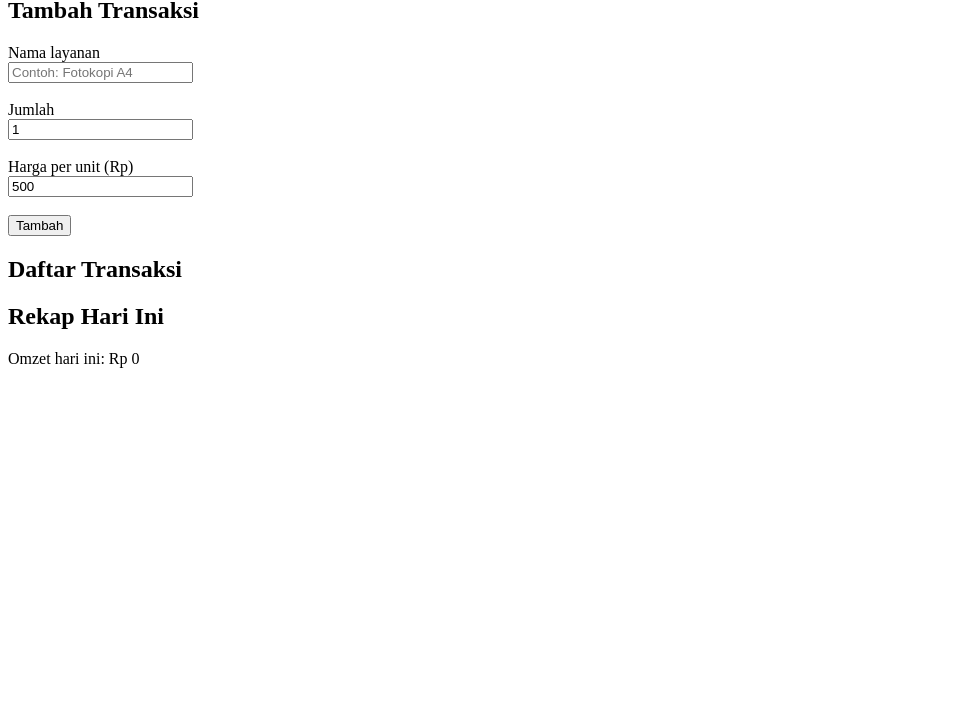
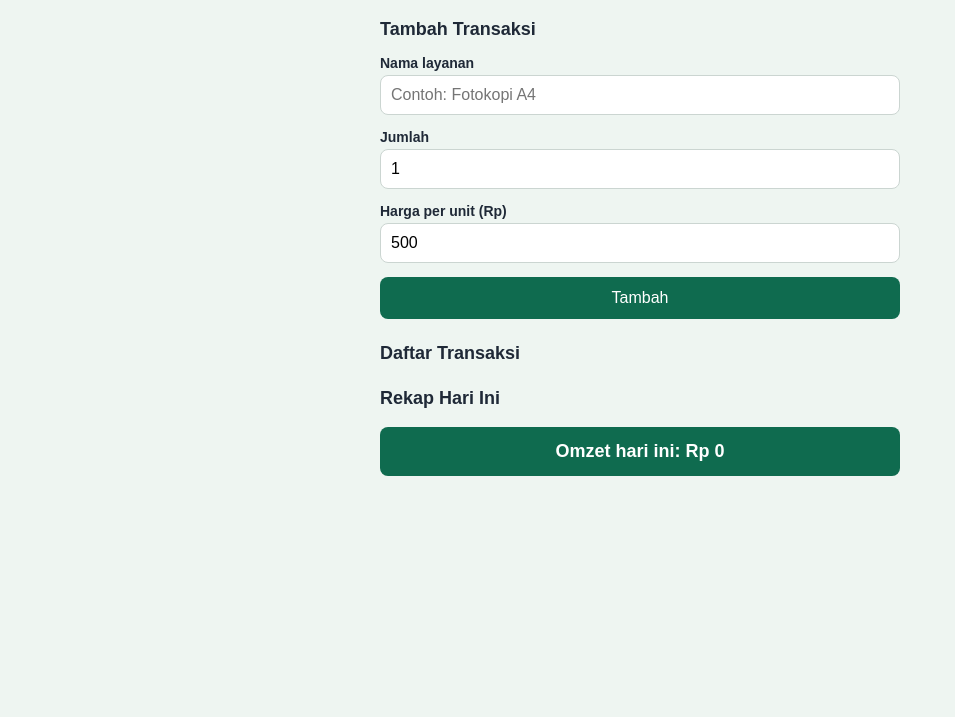
Before and after one commit to rizkirokania2025/copycenter-antar-kita, a plain HTML site: page v1/index.html in a window 1280 px wide. Shown: the part 83-800 px from the top of the page, without its empty margins (0-955 px from the left). Drawn offline with Linux system fonts and the light colour scheme.

Commit message:
Percantik tampilan dengan CSS

```diff
--- a/v1/index.html
+++ b/v1/index.html
@@ -4,6 +4,91 @@
 <head>
   <meta charset="UTF-8">
   <title>Kasir Antar Kita</title>
+    <style>
+    body {
+      font-family: Arial, sans-serif;
+      background: #eef5f1;
+      max-width: 520px;
+      margin: 0 auto;
+      padding: 20px;
+      color: #1f2937;
+    }
+
+    h1 {
+      color: #0f6b4f;
+      text-align: center;
+    }
+
+    h2 {
+      font-size: 18px;
+      margin-top: 24px;
+    }
+
+    label {
+      display: block;
+      font-weight: bold;
+      font-size: 14px;
+    }
+
+    input {
+      width: 100%;
+      padding: 10px;
+      margin: 4px 0 14px;
+      border: 1px solid #cbd5d1;
+      border-radius: 8px;
+      box-sizing: border-box;
+      font-size: 16px;
+    }
+
+    #tombol-tambah {
+      width: 100%;
+      padding: 12px;
+      background: #0f6b4f;
+      color: white;
+      border: none;
+      border-radius: 8px;
+      font-size: 16px;
+      cursor: pointer;
+    }
+
+    #tombol-tambah:hover {
+      background: #0b543e;
+    }
+
+    ul {
+      list-style: none;
+      padding: 0;
+    }
+
+    li {
+      background: white;
+      padding: 10px 12px;
+      margin-bottom: 8px;
+      border-radius: 8px;
+      display: flex;
+      justify-content: space-between;
+      align-items: center;
+    }
+
+    li button {
+      background: #dc2626;
+      color: white;
+      border: none;
+      border-radius: 6px;
+      padding: 6px 10px;
+      cursor: pointer;
+    }
+
+    #rekap {
+      background: #0f6b4f;
+      color: white;
+      padding: 14px;
+      border-radius: 8px;
+      font-size: 18px;
+      font-weight: bold;
+      text-align: center;
+    }
+  </style>
 </head>
 
 <body>
@@ -11,17 +96,16 @@
 
   <h2>Tambah Transaksi</h2>
 
-  <label for="layanan">Nama layanan</label><br>
-  <input type="text" id="layanan" placeholder="Contoh: Fotokopi A4"><br><br>
+    <label for="layanan">Nama layanan</label>
+  <input type="text" id="layanan" placeholder="Contoh: Fotokopi A4">
 
-  <label for="jumlah">Jumlah</label><br>
-  <input type="number" id="jumlah" value="1"><br><br>
+  <label for="jumlah">Jumlah</label>
+  <input type="number" id="jumlah" value="1">
 
-  <label for="harga">Harga per unit (Rp)</label><br>
-  <input type="number" id="harga" value="500"><br><br>
+  <label for="harga">Harga per unit (Rp)</label>
+  <input type="number" id="harga" value="500">
 
   <button id="tombol-tambah">Tambah</button>
-
   <h2>Daftar Transaksi</h2>
   <ul id="daftar"></ul>
 
```
